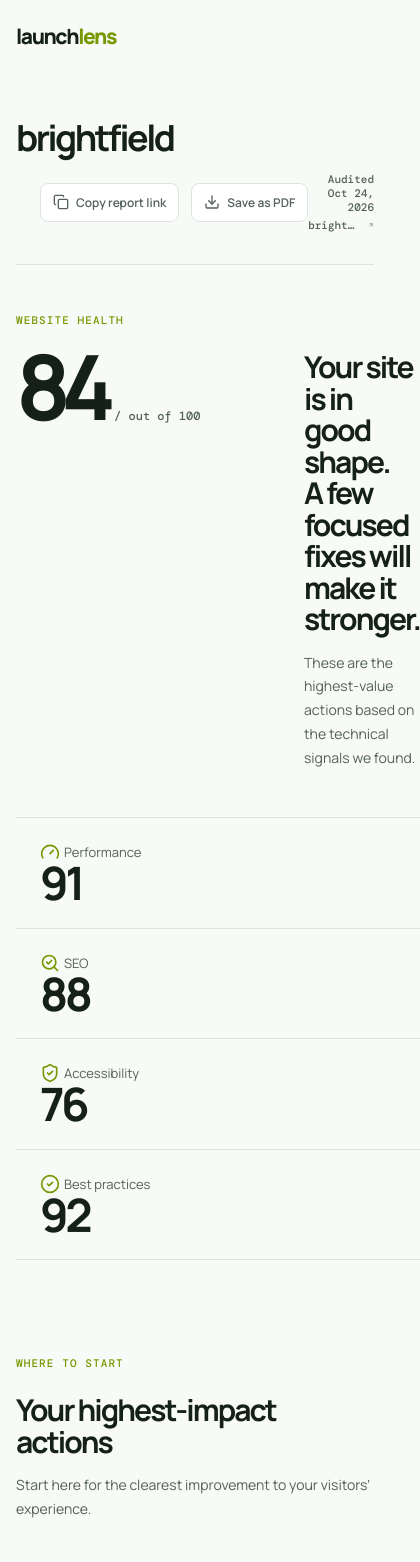
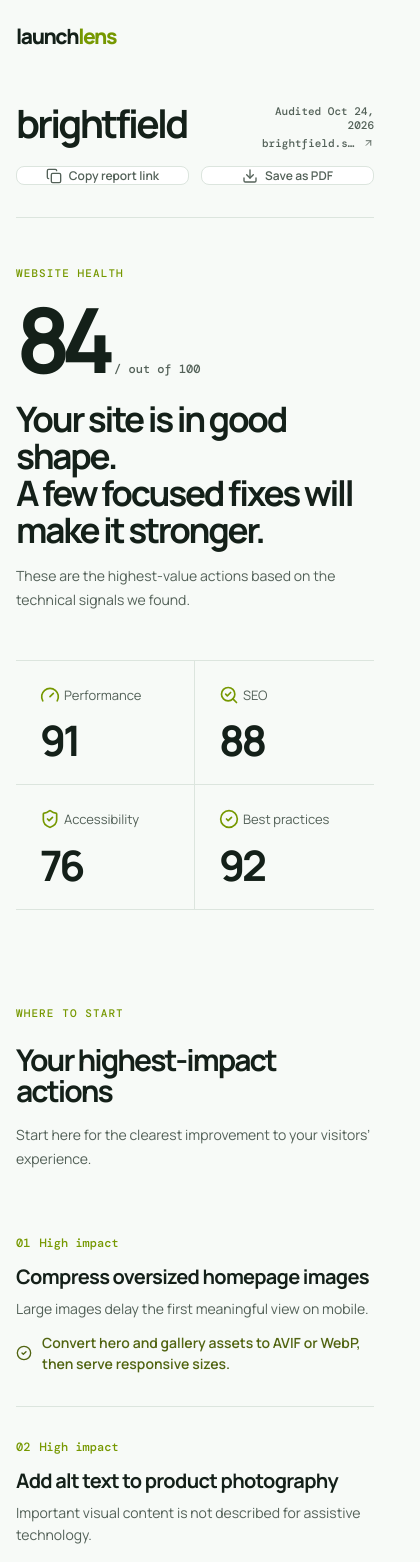
Before and after one commit to script-amv/launchlens, a Next.js app: page /example in a window 390 px wide. Shown: the top 1562 px of the page, 420 px wide, since content can reach past the window. Built offline with nearby package versions, Linux system fonts and the light colour scheme.

Commit message:
fix: rebuild mobile audit report layout

```diff
--- a/src/app/layout.tsx
+++ b/src/app/layout.tsx
@@ -3,6 +3,7 @@ import "./globals.css";
 import "./report.css";
 import "./tweaks.css";
 import "./responsive.css";
+import "./mobile-report.css";
 
 export const metadata: Metadata = {
   title: "LaunchLens — Website health, made clear",
--- /dev/null
+++ b/src/app/mobile-report.css
@@ -0,0 +1,131 @@
+/* A deliberate phone composition for reports, independent of desktop grids. */
+@media (max-width: 760px) {
+  .report-masthead {
+    display: grid;
+    grid-template-columns: minmax(0, 1fr) auto;
+    align-items: start;
+    gap: var(--s4) var(--s3);
+    padding: var(--s6) 0;
+  }
+
+  .report-masthead h1 {
+    grid-column: 1;
+    grid-row: 1;
+    max-width: none;
+    font-size: clamp(32px, 10vw, 42px);
+    line-height: 1;
+  }
+
+  .report-masthead .audit-meta {
+    grid-column: 2;
+    grid-row: 1;
+    max-width: 112px;
+    margin: 0;
+    align-items: flex-end;
+    text-align: right;
+  }
+
+  .report-masthead .report-actions {
+    display: grid;
+    grid-column: 1 / -1;
+    grid-row: 2;
+    grid-template-columns: repeat(2, minmax(0, 1fr));
+    width: 100%;
+    gap: var(--s3);
+    margin: 0;
+  }
+
+  .report-masthead .report-actions .button-secondary {
+    width: 100%;
+    min-width: 0;
+    justify-content: center;
+    padding: 0 var(--s3);
+    white-space: nowrap;
+  }
+
+  .report-page .report-health .overview-body {
+    grid-template-columns: 1fr;
+    gap: var(--s5);
+    padding: 0;
+  }
+
+  .report-health .health-copy {
+    max-width: 34rem;
+  }
+
+  .report-health .health-copy h2 {
+    font-size: clamp(32px, 9vw, 38px);
+  }
+
+  .report-health .metric-rail {
+    grid-template-columns: repeat(2, minmax(0, 1fr));
+    border-top: 1px solid var(--line);
+    border-bottom: 1px solid var(--line);
+  }
+
+  .report-health .metric-rail > div {
+    min-height: 124px;
+    padding: var(--s5);
+    border-right: 1px solid var(--line);
+    border-bottom: 1px solid var(--line);
+  }
+
+  .report-health .metric-rail > div:nth-child(2n) {
+    border-right: 0;
+  }
+
+  .report-health .metric-rail > div:nth-last-child(-n + 2) {
+    border-bottom: 0;
+  }
+
+  .report-health .metric-rail strong {
+    font-size: 42px;
+  }
+
+  .priority-list {
+    margin-top: var(--s6);
+  }
+
+  .priority-list li {
+    grid-template-columns: 1fr;
+    gap: var(--s3);
+    padding: var(--s6) 0;
+  }
+
+  .priority-index {
+    padding-top: 0;
+  }
+
+  .priority-content h3 {
+    font-size: 20px;
+  }
+
+  .priority-content p {
+    margin: var(--s2) 0;
+    line-height: 1.6;
+  }
+
+  .priority-action {
+    grid-template-columns: 18px minmax(0, 1fr);
+    margin-top: var(--s3);
+    font-size: var(--text-body);
+    line-height: 1.5;
+  }
+
+  .report-page .report-evidence,
+  .report-page .audit-screenshot {
+    grid-template-columns: 1fr;
+    gap: var(--s7);
+  }
+
+  .report-page .technical {
+    padding-left: 0;
+    border-left: 0;
+  }
+
+  .report-page .audit-screenshot img,
+  .report-page .screenshot-unavailable {
+    justify-self: start;
+    width: min(280px, 100%);
+  }
+}
```
